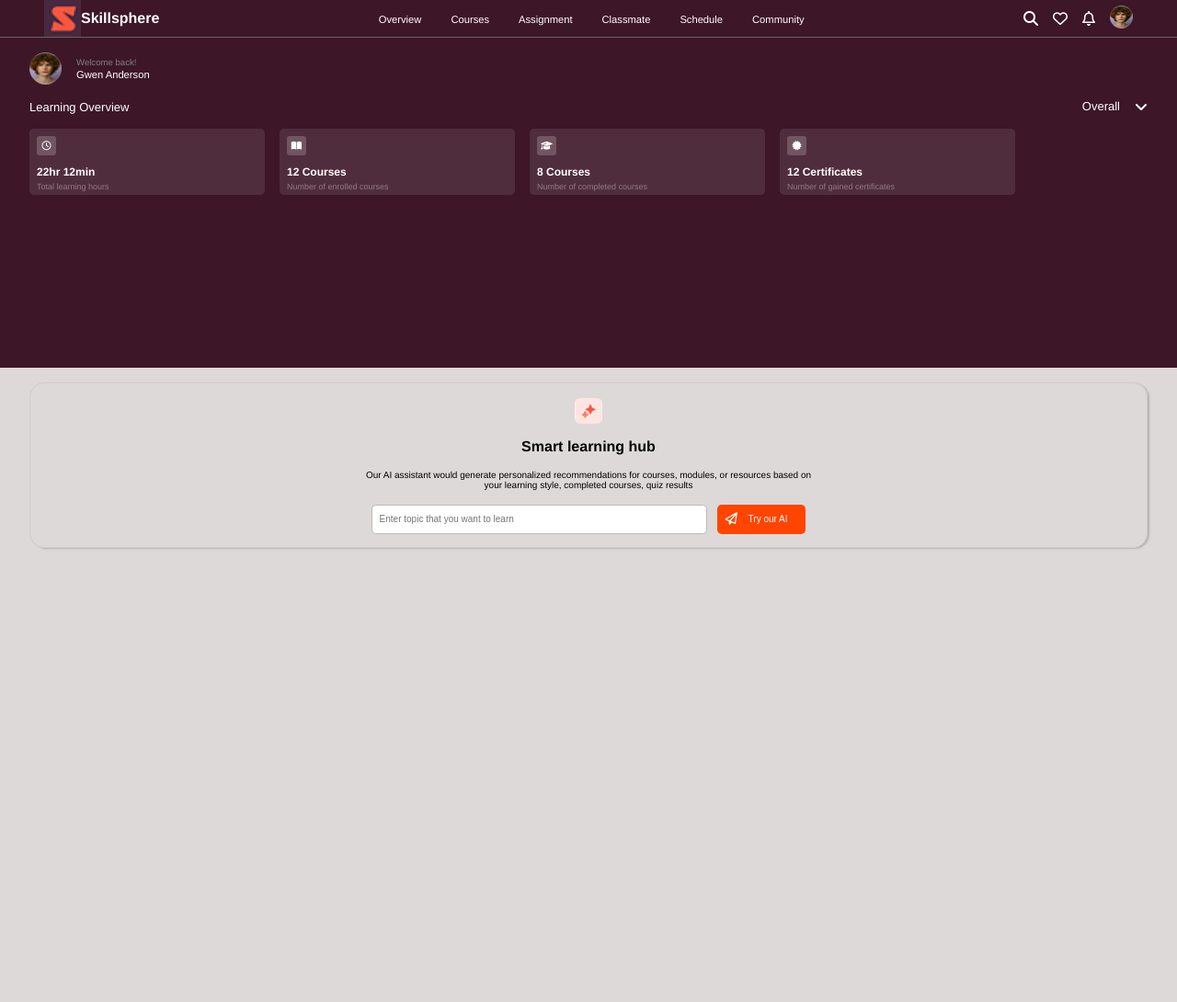
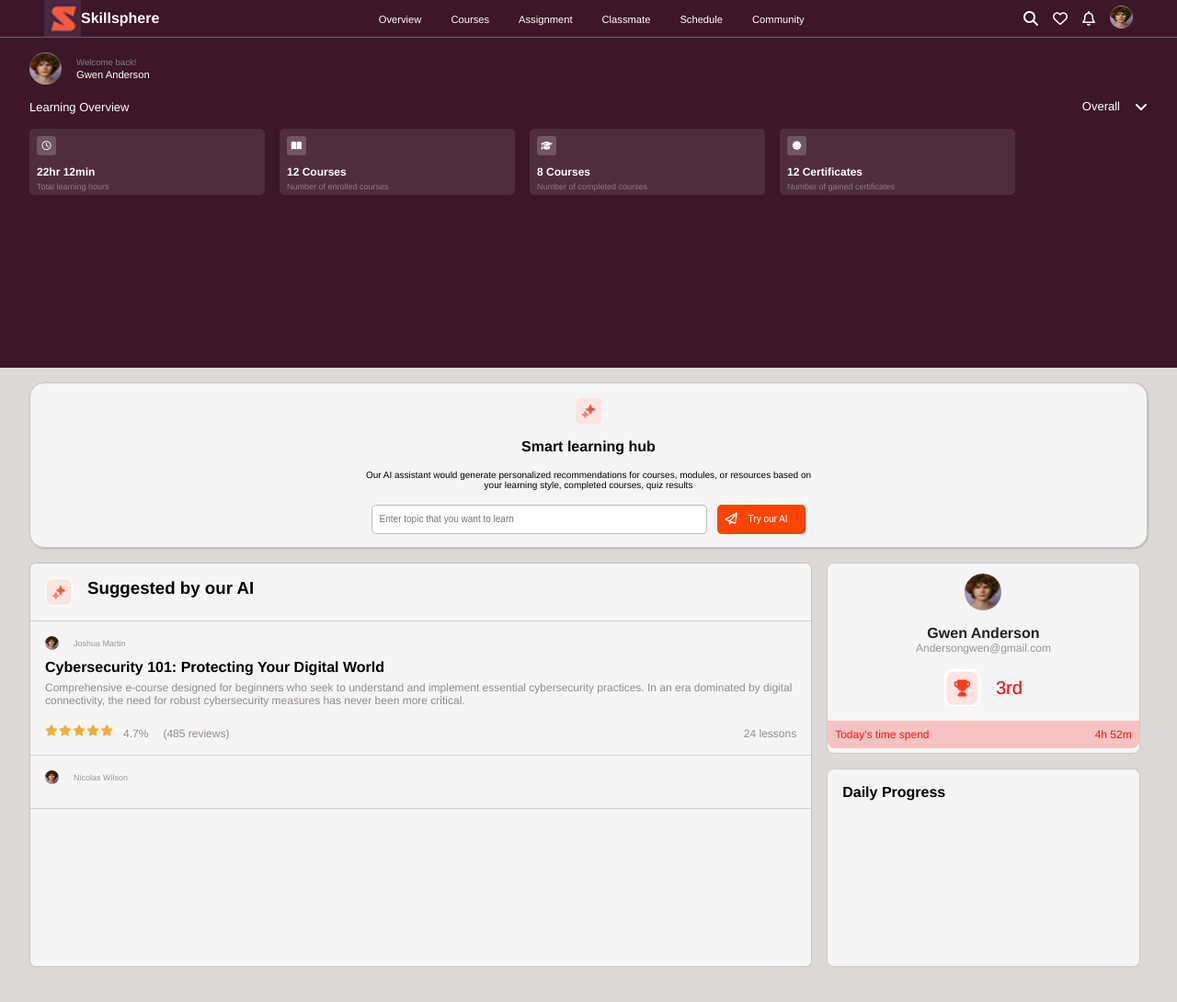
Before and after one commit to Pharmakarios1/skills-sphere-ui, a plain HTML site: page index.html in a window 1280 px wide. Shown: the whole page at 92% size. Drawn offline with Linux system fonts and the light colour scheme.

Commit message:
left pane card added

```diff
--- a/css/style.css
+++ b/css/style.css
@@ -183,10 +183,11 @@ main{
     width: 100%;
     height: 180px;
     align-items: center;
-    border: 1px solid rgb(215, 202, 202);
-    box-shadow: 2px 1px 2px rgb(180, 178, 178);
+    border: 1px solid rgb(201, 199, 199);
+    box-shadow: 1px 1px 2px rgb(180, 178, 178);
     padding: 1rem;
     border-radius: 1rem;
+    background-color: whitesmoke;
 }
 
 .search-pane-wrapper img{
@@ -234,3 +235,144 @@ main{
     font-size: 10px;
     border-radius: .3rem;
 }
+
+.search-suggestion-profile-wrapper{
+    gap: 1rem;
+}
+
+.search-suggestion-wrapper{
+    width: 70%;
+    height: 55vh;
+    border: 1px solid rgb(194, 192, 192);
+    background-color: whitesmoke;
+    border-radius: 0.4rem;
+}
+
+.search-suggestion-header{
+    border-bottom: 1px solid rgb(209, 207, 207);
+    padding: 1rem;
+}
+
+.profile-wrapper{
+    margin-bottom: 10px;
+}
+.profile-wrapper img{
+    width: 15px;
+    height: 15px;
+    border-radius: 50%;
+}
+.profile-wrapper p{
+    font-size: 9px;
+    color: rgb(152, 148, 148);
+}
+
+.search-suggestion-header img{
+    width: 30px;
+    height: 30px;
+    border-radius: .5rem;
+    border: 1px solid white;
+}
+.search-suggestion-content{
+    border-bottom: 1px solid rgb(209, 207, 207);
+    padding: 1rem;
+}
+
+.suggestion-text p{
+    margin-top: 6px;
+    font-size: 12px;
+    color: #908c8c;
+}
+
+
+
+.reviews{
+    display: flex;
+    margin-top: 1rem;
+    justify-content: space-between;
+    width: 100%;
+    font-size: 12px;
+}
+.stars-wrapper{
+    align-items: center;
+    gap: .7rem;
+}
+.stars{
+    color: rgb(242, 175, 50);
+    gap: .1rem;
+}
+
+
+
+.profile-progress-wrapper{
+    width: 28%;
+    height: 55vh;
+}
+
+.profile-badge-wrapper{
+    width: 100%;
+    height: 42vh;
+    border-radius: .5rem;
+    align-items: center;
+    padding-top: .7rem;
+    border: 1px solid rgb(207, 203, 203);
+    background-color: whitesmoke;
+}
+
+.profile-badge-wrapper img{
+height: 40px;
+width: 40px;
+border-radius: 50%;
+
+}
+
+.profile-badge-content{
+    align-items: center;
+}
+
+.profile-badge-content p{
+    font-size: 12px;
+    color: rgb(152, 148, 148);
+}
+
+.badge{
+    align-items: center;
+}
+
+.badge img{
+    width: 40px;
+    height: 40px;
+    border-radius: .5rem;
+    border: 1px solid white;
+}
+
+.badge p{
+    font-size: 20px;
+    color: red;
+}
+
+.time-spend{
+    width: 100%;
+    height: 30px;
+    display: flex;
+    align-items: center;
+    padding: 0 .5rem;
+    justify-content: space-between;
+
+    background-color: rgba(255, 0, 0, 0.209);
+    border-bottom-left-radius: .5rem;
+    border-bottom-right-radius: .5rem;
+}
+.profile-badge-content h4{
+    color: rgb(36, 35, 35);
+}
+.time-spend p{
+    font-size: 12px;
+
+    color: rgb(249, 22, 22);
+}
+
+
+.progress-bar{
+    align-items: start;
+    padding:  1rem;
+}
--- a/index.html
+++ b/index.html
@@ -100,8 +100,76 @@
             </div>
         </div>
         <div class="search-suggestion-profile-wrapper flex">
-            <div class="search-suggestion-wrapper flex flex-col"></div>
-            <div class="profile-progress-wrapper flex flex-col"></div>
+            <div class="search-suggestion-wrapper flex flex-col">
+                <div class="search-suggestion-header flex gap">
+                    <img src="./img/search-logo.png" alt="">
+                    <H3>Suggested by our AI</H3>
+                </div>
+                <div class="search-suggestion-content flex flex-col">
+                    <div class="profile-wrapper flex gap align-center">
+                        <img src="./img/profilpic.png" alt="">
+                        <p>Joshua Martin</p>
+                    </div>
+                    <div class="suggestion-text flex flex-col">
+                        <h4 class="suggestion-text-header">
+                            Cybersecurity 101: Protecting Your Digital World
+                        </h4>
+                        <p>Comprehensive e-course designed for beginners who seek to understand and implement
+                            essential cybersecurity practices. In an era dominated by digital connectivity, the need
+                            for robust cybersecurity measures has never been more critical.
+                        </p>
+                        <div class=" reviews flex justify-between">
+                            <div class="flex gap">
+                                <div class="flex stars-wrapper">
+                                    <div class="flex stars">
+                                        <i class="fa-solid fa-star"></i>
+                                        <i class="fa-solid fa-star"></i>
+                                        <i class="fa-solid fa-star"></i>
+                                        <i class="fa-solid fa-star"></i>
+                                        <i class="fa-solid fa-star"></i>
+                                    </div>
+                                    <p>4.7%</p>
+
+                                </div>
+                                <p>(485 reviews)</p>
+                            </div>
+                            <p>24 lessons</p>
+                        </div>
+                    </div>
+                </div>
+                <div class="search-suggestion-content flex flex-col">
+                    <div class="profile-wrapper flex gap align-center">
+                        <img src="./img/profilpic.png" alt="">
+                        <p>Nicolas Wilson</p>
+                    </div>
+
+                </div>
+
+
+
+
+            </div>
+            <div class="profile-progress-wrapper flex flex-col gap">
+                <div class="profile-badge-wrapper flex flex-col gap">
+                    <img src="./img/profilpic.png" alt="">
+                    <div class="profile-badge-content flex flex-col ">
+                        <h4>Gwen Anderson</h4>
+                        <p>Andersongwen@gmail.com</p>
+                    </div>
+                    <div class="badge flex gap">
+                        <img src="./img/badge.png" alt="">
+                        <p>3rd</p>
+                    </div>
+                    <div class=" time-spend flex justify-between">
+                        <p>Today's time spend</p>
+                        <p>4h 52m</p>
+                    </div>
+                </div>
+                <div class="profile-badge-wrapper progress-bar flex flex-col gap">
+                    <h4>Daily Progress</h4>
+                    </div>
+                </div>
+            </div>
         </div>
     </main>
 </body>
```
Also changed, not shown: img/badge.png (added).
